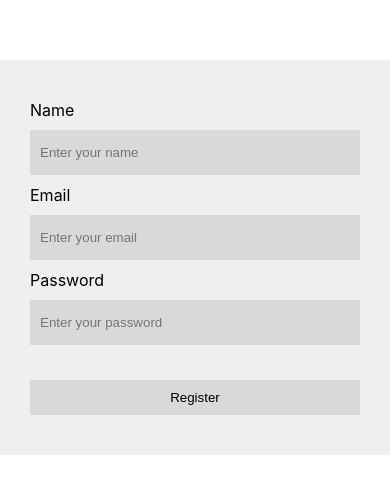
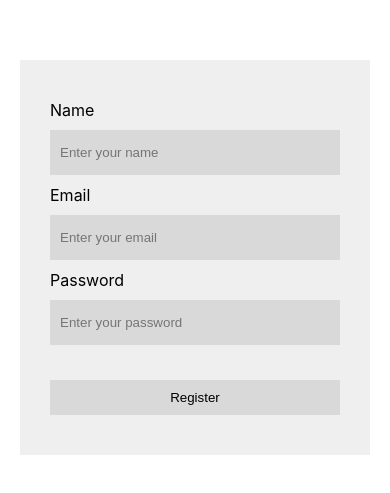
Before and after one commit to Mahmoudkhoder01/take-home-assessment-front-end, a React (Create React App) app: page /register in a window 390 px wide. Shown: the part 165-658 px from the top of the page. Built offline with nearby package versions, Linux system fonts and the light colour scheme.

Commit message:
make responsive for all screens

```diff
--- a/src/Components/Box/Box.module.css
+++ b/src/Components/Box/Box.module.css
@@ -6,7 +6,26 @@
   width: 500px;
 }
 
-.adjustedPadding{
+.adjustedPadding {
   padding: 5px 10px;
   margin: 10px 0;
 }
+
+@media (max-width: 767px) {
+  .box {
+    margin: 20px;
+    width: 400px;
+  }
+}
+
+@media (max-width: 500px) {
+  .box {
+    width: 300px;
+  }
+}
+
+@media (max-width: 360px) {
+  .box {
+    width: 250px;
+  }
+}
--- a/src/Pages/Home/Home.module.css
+++ b/src/Pages/Home/Home.module.css
@@ -94,6 +94,10 @@
   background-color: var(--secondary);
   padding: 5px;
   left: 110%;
+  @media (max-width: 567px) {
+    left: auto; /* Reset the left property */
+    right: 30px; /* Set a right position on smaller screens */
+  }
 }
 
 .completedIcon {
```
